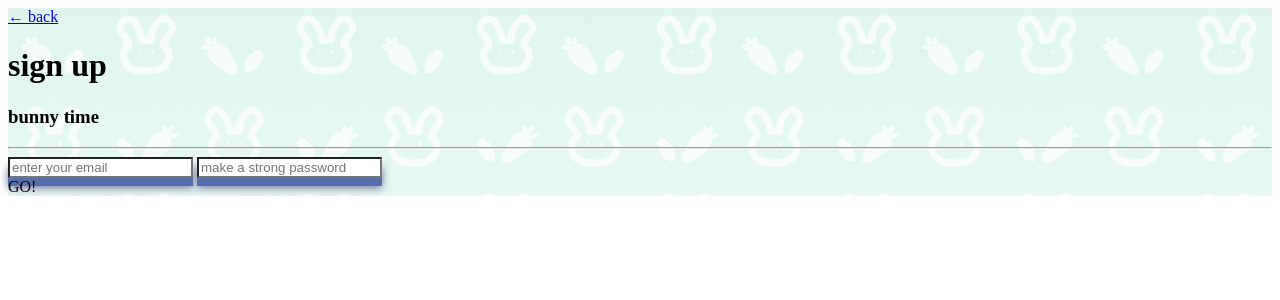
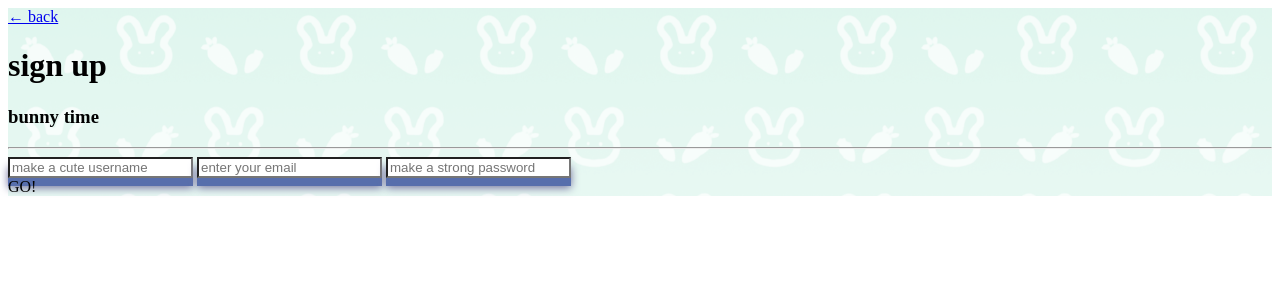
Before and after one commit to joysudo/sleepedin, a SvelteKit app: page /register in a window 1280 px wide. Shown: the top 300 px of the page. Built offline with nearby package versions, Linux system fonts and the light colour scheme.

Commit message:
add username to sign up page

```diff
--- a/src/routes/register/+page.svelte
+++ b/src/routes/register/+page.svelte
@@ -1,23 +1,40 @@
-<div style="background-image: url('bg_teal.png'); background-size: cover;" class="hover:scale-101 duration-300">
-<a href="/landing" class="font-tommy-bold text-3xl p-5 absolute text-purple-dark hover:underline decoration-wavy">← back</a>
+<div
+    style="background-image: url('bg_teal.png'); background-size: cover;"
+    class="hover:scale-101 duration-300"
+>
+    <a
+        href="/landing"
+        class="font-tommy-bold text-3xl p-5 absolute text-purple-dark hover:underline decoration-wavy"
+        >← back</a
+    >
     <div
         class="w-screen h-screen flex flex-col justify-center items-center gap-4 bg-cover"
     >
         <h1 class="font-tommy-bold text-6xl text-purple-dark">sign up</h1>
         <h3 class="font-tommy text-3xl text-purple-dark">bunny time</h3>
         <hr class="border-0.5 w-[10%] border-purple-dark" />
+        <!-- inputs -->
+        <div class="flex flex-col gap-6 m-4 w-[25%]">
+            <input
+                type="text"
+                placeholder="make a cute username"
+                class="bg-white font-tommy text-purple-dark p-4 hover:p-5 duration-200 rounded-xl outline-4 outline-purple-dark"
+                style="box-shadow: 0px 8px 0px #576EAC, 0px 10px 8px #7472A0;"
+            />
             <input
                 type="text"
                 placeholder="enter your email"
-        class="bg-white m-4 font-tommy text-purple-dark p-4 hover:p-5 duration-200 rounded-xl w-[25%] outline-4 outline-purple-dark"
+                class="bg-white font-tommy text-purple-dark p-4 hover:p-5 duration-200 rounded-xl outline-4 outline-purple-dark"
                 style="box-shadow: 0px 8px 0px #576EAC, 0px 10px 8px #7472A0;"
             />
             <input
                 type="text"
                 placeholder="make a strong password"
-        class="bg-white text-purple-dark font-tommy p-4 hover:p-5 duration-200 rounded-xl w-[25%] outline-4 outline-purple-dark"
+                class="bg-white text-purple-dark font-tommy p-4 hover:p-5 duration-200 rounded-xl outline-4 outline-purple-dark"
                 style="box-shadow: 0px 8px 0px #576EAC, 0px 10px 8px #7472A0;"
             />
+        </div>
+
         <!-- submit -->
         <submit
             class="m-2 bg-linear-to-b from-pink-light to-purple-bright p-2 hover:p-2.5 hover:[&>div]:p-2.5 active:p-2 active:[&>div]:p-4 duration-200 rounded-xl outline-4 outline-purple-dark flex items-center"
@@ -25,7 +42,9 @@
         >
             <div
                 class="duration-300 bg-linear-to-b from-purple-bright to-pink-light drop-shadow-md drop-shadow-purple-dark/60 p-2 text-2xl rounded-lg font-tommy-bold text-purple-dark"
-                >GO!</div>
+            >
+                GO!
+            </div>
         </submit>
     </div>
 </div>
```
Lines whose indentation alone changed are shown as unchanged.
